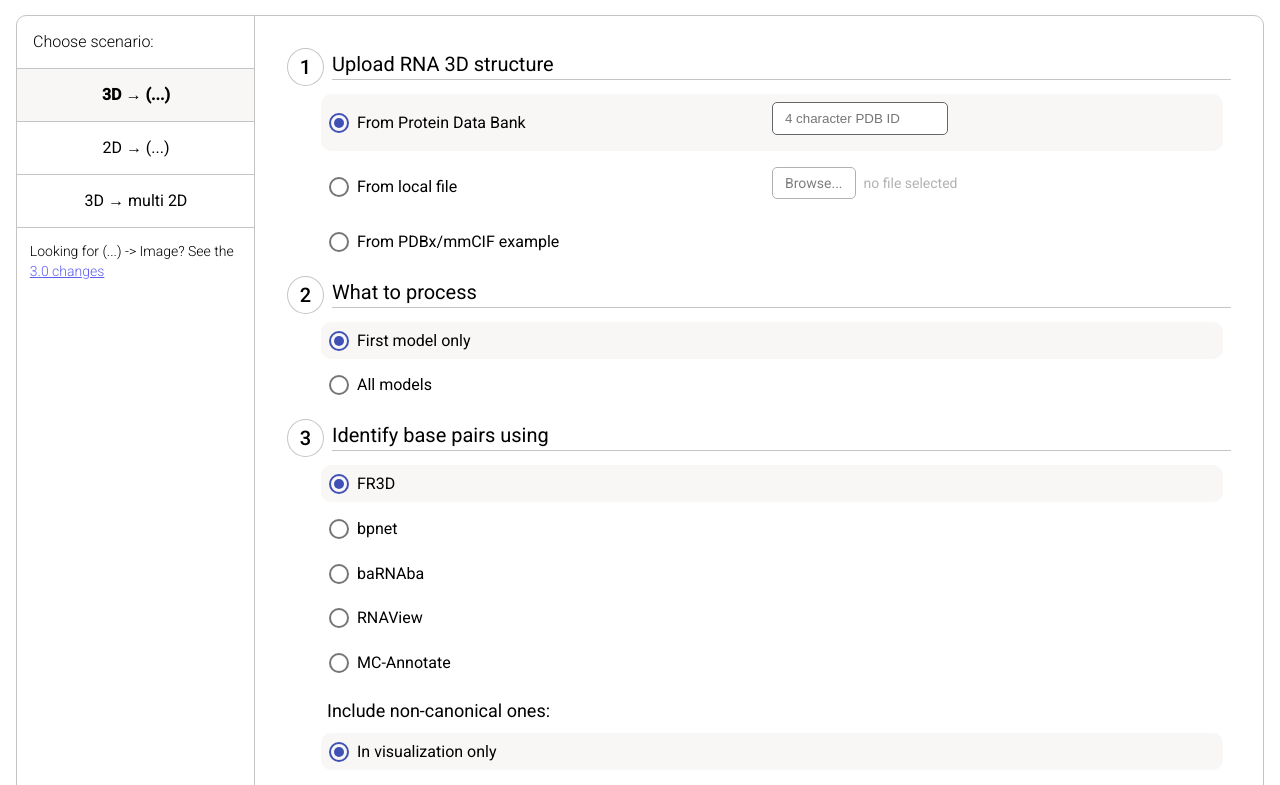
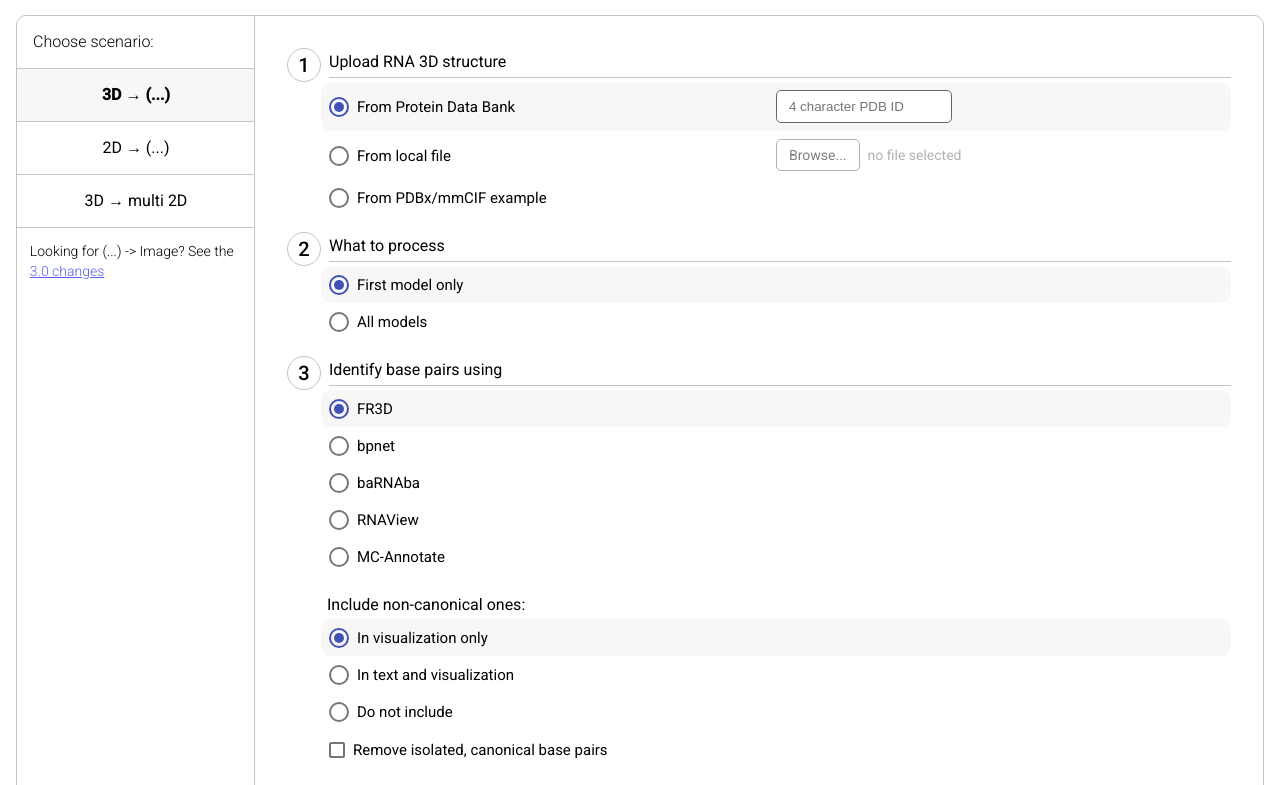
Before and after one commit to rnapdbee/rnapdbee-frontend, an Angular app: page / in a window 1280 px wide. Shown: the part 315-1100 px from the top of the page. Built offline with nearby package versions, Linux system fonts and the light colour scheme.

Commit message:
chore: make form inputs more compact

```diff
--- a/src/app/shared/components/checkbox/checkbox.component.scss
+++ b/src/app/shared/components/checkbox/checkbox.component.scss
@@ -3,7 +3,7 @@
 :host {
   .container {
     padding: .5rem;
-    margin: .5rem .5rem .5rem 34px;
+    margin: 0 0 0 34px;
 
     .checkbox {
       display: flex;
@@ -11,7 +11,7 @@
 
       mat-checkbox {
         width: 100%;
-        font-size: 16px;
+        font-size: 15px;
       }
 
       .controls button {
--- a/src/app/shared/components/navbar/navbar.component.html
+++ b/src/app/shared/components/navbar/navbar.component.html
@@ -1,9 +1,9 @@
 <div class="header">
-  <div class="logo">
+  <div routerLink="/" class="logo">
     <img src="/assets/logo.png" alt="RNApdbee">
   </div>
 
-  <div class="title">
+  <div routerLink="/" class="title">
     <h1>RNApdbee 3.0</h1>
     <h3>RNA secondary structure annotation based on PDB/mmCIF files</h3>
   </div>
--- a/src/app/shared/components/navbar/navbar.component.scss
+++ b/src/app/shared/components/navbar/navbar.component.scss
@@ -20,6 +20,7 @@
       height: 40px;
       width: 50px;
       margin-right: 1rem;
+      cursor: pointer;
 
       img {
         width: 100%
@@ -27,6 +28,7 @@
     }
 
     .title {
+      cursor: pointer;
 
       h1 {
         margin: 0;
--- a/src/app/shared/components/params-forms/tertiary-to-dbn-params-form/tertiary-to-dbn-params-form.component.scss
+++ b/src/app/shared/components/params-forms/tertiary-to-dbn-params-form/tertiary-to-dbn-params-form.component.scss
@@ -1,6 +1,6 @@
 :host {
   .subsection {
-    font-size: 18px;
+    font-size: 16px;
     margin: 1rem 0 0 40px;
   }
 }
--- a/src/app/shared/components/radio-button/radio-button.component.scss
+++ b/src/app/shared/components/radio-button/radio-button.component.scss
@@ -4,7 +4,7 @@
 
   .container {
     padding: .5rem;
-    margin: .5rem .5rem .5rem 34px;
+    margin: 0 0 0 34px;
     border-radius: $border-radius;
 
     .radio {
@@ -23,7 +23,7 @@
       }
 
       mat-radio-button {
-        font-size: 16px;
+        font-size: 15px;
       }
 
       .inline {
--- a/src/app/shared/components/step/step.component.scss
+++ b/src/app/shared/components/step/step.component.scss
@@ -8,10 +8,11 @@
 
   .step-wrapper {
     display: flex;
+    flex-shrink: 0;
     justify-content: center;
     align-items: center;
-    width: 20px;
-    height: 20px;
+    width: 16px;
+    height: 16px;
 
     padding: .5rem;
     border-radius: 50%;
@@ -25,7 +26,7 @@
 
   .header-wrapper {
     width: 100%;
-    font-size: 20px;
+    font-size: 16px;
     margin-left: .5rem;
     border-bottom: $border;
     padding-bottom: 5px;
--- a/src/app/shared/components/upload-forms/secondary-upload-form/secondary-upload-form.component.html
+++ b/src/app/shared/components/upload-forms/secondary-upload-form/secondary-upload-form.component.html
@@ -11,9 +11,7 @@
         <span class="file-name">
           {{ file ? file.name : 'no file selected' }}
         </span>
-        <span class="file-error">
-          {{ fileError }}
-        </span>
+        <span class="file-error">{{ fileError }}</span>
       </div>
     </app-radio-button>
 
--- a/src/app/shared/components/upload-forms/secondary-upload-form/secondary-upload-form.component.scss
+++ b/src/app/shared/components/upload-forms/secondary-upload-form/secondary-upload-form.component.scss
@@ -24,8 +24,11 @@
 
       .file-error {
         flex: 0 0 100%;
-        margin-top: .5rem;
         color: red;
+
+        &:not(:empty) {
+          margin-top: .5rem;
+        }
       }
     }
   }
--- a/src/app/shared/components/upload-forms/tertiary-upload-form/tertiary-upload-form.component.scss
+++ b/src/app/shared/components/upload-forms/tertiary-upload-form/tertiary-upload-form.component.scss
@@ -23,8 +23,11 @@
 
       .pdbid-error {
         flex: 0 0 100%;
-        margin-top: .5rem;
         color: red;
+
+        &:not(:empty) {
+          margin-top: .5rem;
+        }
       }
     }
 
@@ -50,8 +53,11 @@
 
       .file-error {
         flex: 0 0 100%;
-        margin-top: .5rem;
         color: red;
+
+        &:not(:empty) {
+          margin-top: .5rem;
+        }
       }
     }
   }
```
Also changed, not shown: src/app/shared/components/upload-forms/tertiary-upload-form/tertiary-upload-form.component.html (+2 -6 lines).
